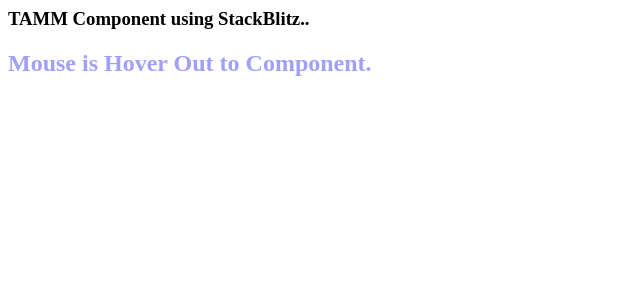
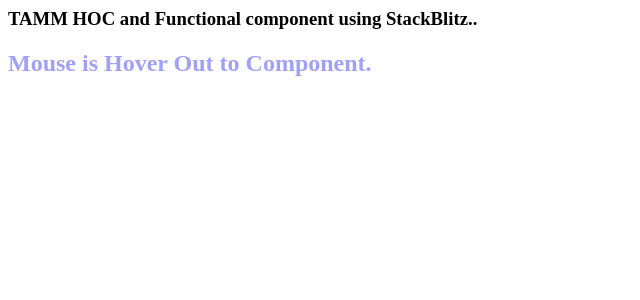
Before and after one commit to globalverified/tamm-test-ts, a React (Create React App) app: page / in a window 1280 px wide. Shown: the top 300 px of the page, without its empty margins (0-640 px from the left). Built offline with nearby package versions, Linux system fonts and the light colour scheme.

Commit message:
onclick moved to HOC

```diff
--- a/HOC.tsx
+++ b/HOC.tsx
@@ -4,19 +4,25 @@ import './style.css';
 export interface WithLoadingProps {
   isHovered: boolean;
 }
-export interface WithLoadingPropsData {
-  data: object;
-}
 
 export default function Hoc<P extends WithLoadingProps>(
   HocComponent: React.ComponentType<P>
 ) {
   const [isHovered, setHover] = React.useState(false);
+  let green: string = '#11e619';
+  let red: string = '#9a0426';
+  const [colorCode, setColor] = React.useState('#11e6');
 
-  return class extends Component<{}, WithLoadingPropsData> {
+  function colorChange() {
+    const newColor: string = colorCode === green ? red : green;
+    setColor(newColor);
+  }
+
+  return class extends Component<{}> {
     constructor(props) {
       super(props);
     }
+
     render() {
       return (
         <HocComponent
@@ -24,6 +30,8 @@ export default function Hoc<P extends WithLoadingProps>(
           onMouseOver={() => setHover(true)}
           onMouseLeave={() => setHover(false)}
           isHovered={isHovered}
+          onClick={colorChange}
+          style={{ color: colorCode }}
         />
       );
     }
--- a/TammComp.tsx
+++ b/TammComp.tsx
@@ -10,21 +10,10 @@ export interface WithHOCProps {
 
 export default function ProjectComponent(props: WithHOCProps) {
   const hoverText: string = props.isHovered ? 'IN' : 'Out';
-  let green: string = '#11e619';
-  let red: string = '#9a0426';
-  const [colorCode, setColor] = useState('#11e6');
-
-  function colorChange() {
-    const newColor: string = colorCode === green ? red : green;
-    setColor(newColor);
-  }
-
   return (
     <div>
-      <h3>TAMM Component using StackBlitz..</h3>
-      <h2 {...props} style={{ color: colorCode }} onClick={colorChange}>
-        Mouse is Hover {hoverText} to Component.
-      </h2>
+      <h3>TAMM HOC and Functional component using StackBlitz..</h3>
+      <h2 {...props}>Mouse is Hover {hoverText} to Component.</h2>
     </div>
   );
 }
```
